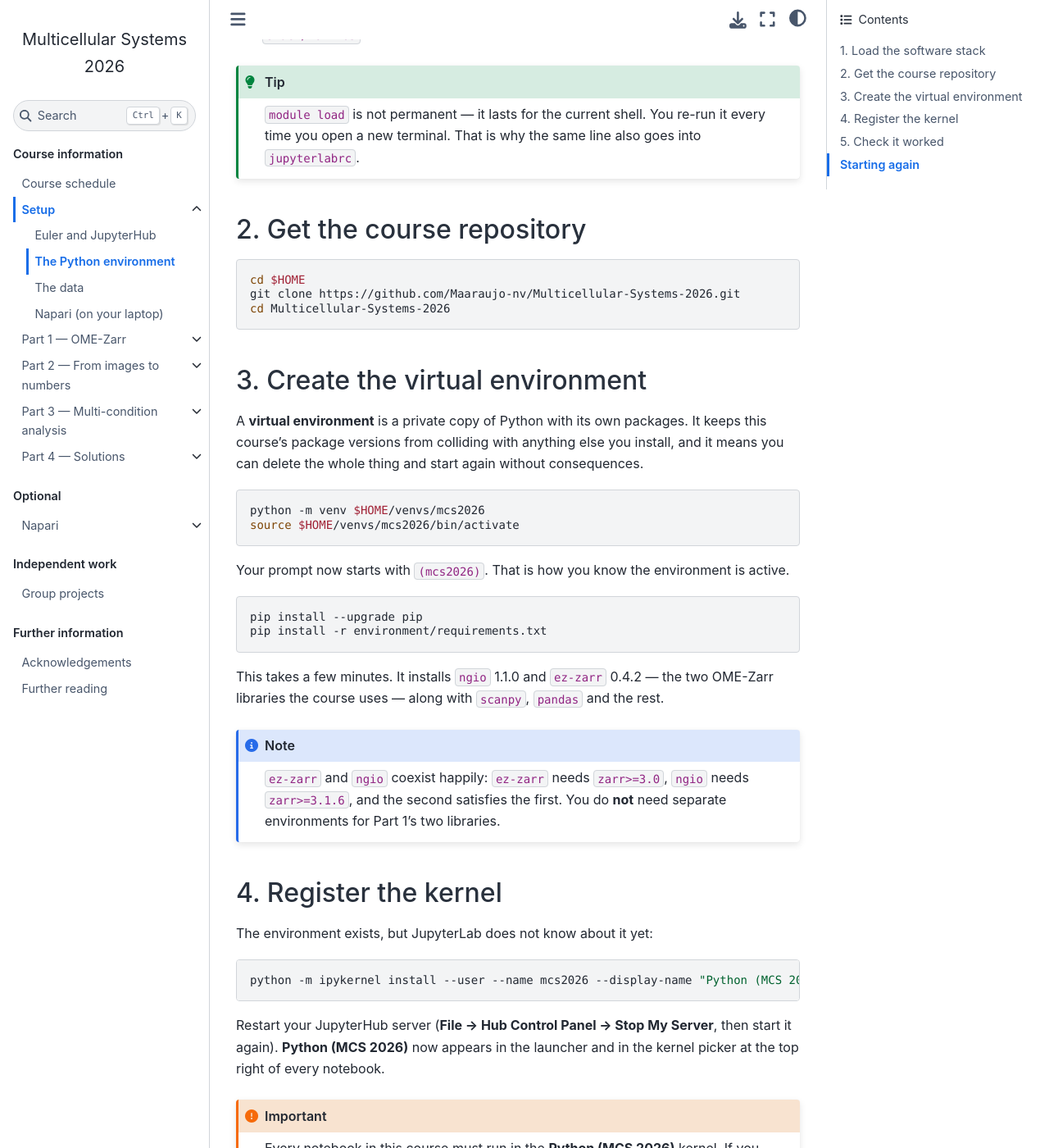
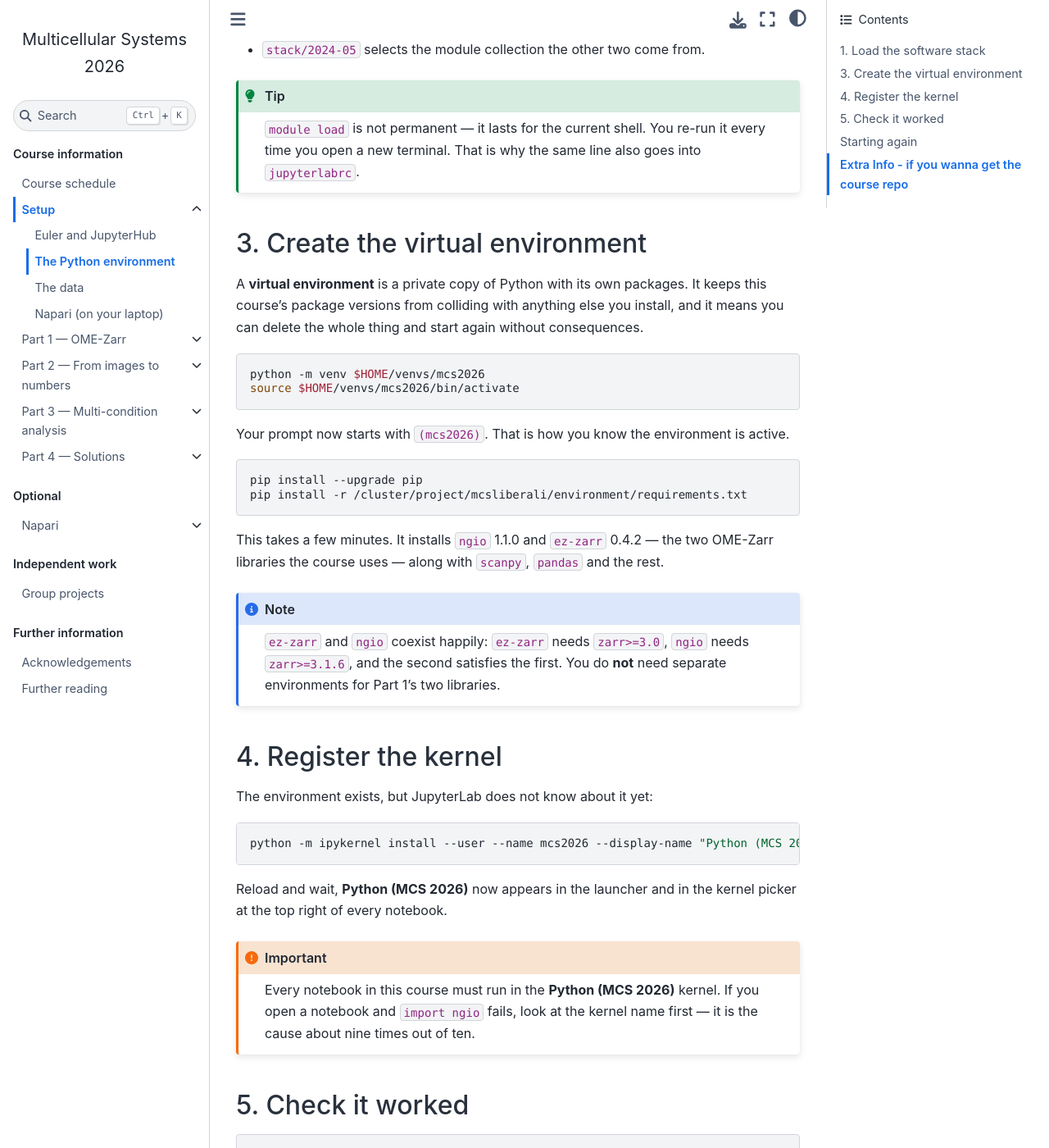
Before and after one commit to LiberaliLab/Multicellular-Systems-2026, a Jupyter Book: the page built from book/setup/python_environment.md, in a window 1280 px wide and 1400 px high, scrolled down 474 px. Shown: the whole window at 82% size. Built offline with Jupyter Book 1.0.4 settings and Sphinx 7.4.7 and the Sphinx Book theme 1.1.4, drawn with Linux system fonts in a browser that asks for light colours; some of the changed text lies outside the part shown.

Commit message:
changes to ptyhon venv guide

````diff
--- a/book/setup/python_environment.md
+++ b/book/setup/python_environment.md
@@ -21,14 +22,6 @@
 `module load` is not permanent — it lasts for the current shell. You re-run it every
 time you open a new terminal. That is why the same line also goes into
 `jupyterlabrc`.
-```
-
-## 2. Get the course repository
-
-```bash
-cd $HOME
-git clone https://github.com/Maaraujo-nv/Multicellular-Systems-2026.git
-cd Multicellular-Systems-2026
 ```
 
 ## 3. Create the virtual environment
@@ -46,7 +39,7 @@
 
 ```bash
 pip install --upgrade pip
-pip install -r environment/requirements.txt
+pip install -r /cluster/project/mcsliberali/environment/requirements.txt
 ```
 
 This takes a few minutes. It installs `ngio` 1.1.0 and `ez-zarr` 0.4.2 — the two OME-Zarr
@@ -66,8 +59,7 @@
 python -m ipykernel install --user --name mcs2026 --display-name "Python (MCS 2026)"
 ```
 
-Restart your JupyterHub server (**File → Hub Control Panel → Stop My Server**, then start
-it again). **Python (MCS 2026)** now appears in the launcher and in the kernel picker at
+Reload and wait, **Python (MCS 2026)** now appears in the launcher and in the kernel picker at
 the top right of every notebook.
 
 ```{important}
@@ -96,3 +88,11 @@
 ```bash
 rm -rf $HOME/venvs/mcs2026
 ```
+
+## Extra Info - if you wanna get the course repo
+
+```bash
+cd $HOME
+git clone https://github.com/Maaraujo-nv/Multicellular-Systems-2026.git
+cd Multicellular-Systems-2026
+```
````
Also changed, not shown: other parts of book/setup/python_environment.md (+2 -1 lines).
